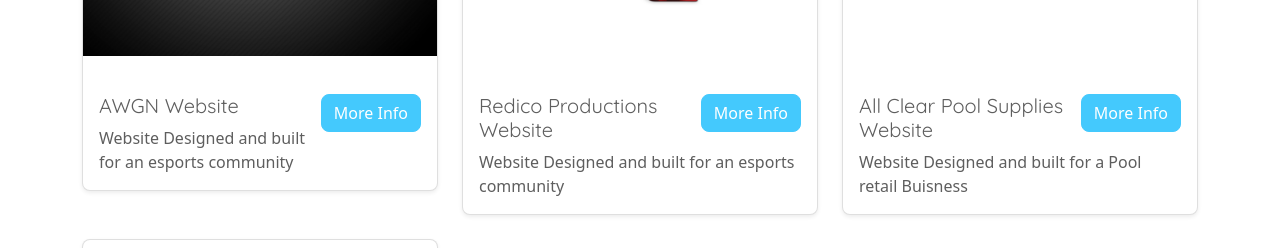
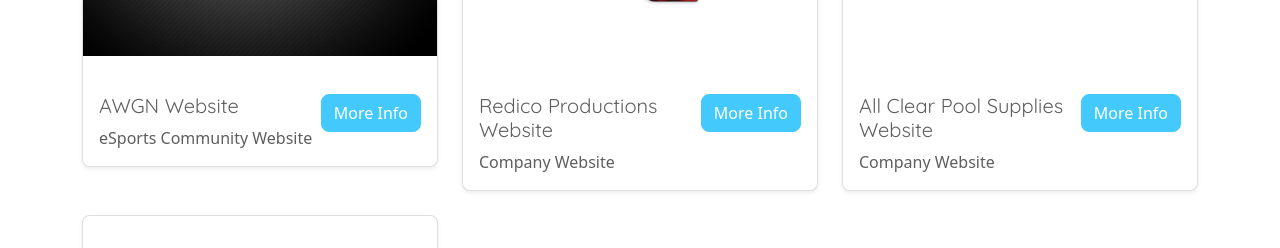
Before and after one commit to littlelerroyy/portfolio-react, a React (Create React App) app: page / in a window 1280 px wide. Shown: the part 3200-3448 px from the top of the page. Built offline with nearby package versions, Linux system fonts and the light colour scheme.

Commit message:
Project details edit

```diff
--- a/src/Sections/Projects.js
+++ b/src/Sections/Projects.js
@@ -36,19 +36,19 @@
     Title: "AWGN Website",
     imgURL: AWGNIMG,
     URL: "#AWGN",
-    Description: "Website Designed and built for an esports community",
+    Description: "eSports Community Website",
   },
   {
     Title: "Redico Productions Website",
     imgURL: RedicoIMG,
     URL: "#Redico",
-    Description: "Website Designed and built for an esports community",
+    Description: "Company Website",
   },
   {
     Title: "All Clear Pool Supplies Website",
     imgURL: AllClearIMG,
     URL: "#AllClear",
-    Description: "Website Designed and built for a Pool retail Buisness",
+    Description: "Company Website",
   },
   {
     Title: "Kernel Modification",
@@ -136,7 +136,7 @@
     imgURL: RedicoIMG,
     ID: "Redico",
     Description:
-      "A website created for a media production company to display their vision, services and goals",
+      "A website created for a media production company to display their vision, services and goals.",
     Links: {
       Preview: "https://redico.leroybowmaker.tech",
       Github: null,
@@ -149,7 +149,8 @@
     Title: "All Clear Pool Supplies Website",
     imgURL: AllClearIMG,
     ID: "AllClear",
-    Description: "Website Designed and built for a Pool retail Buisness",
+    Description:
+      "Website designed and built for a Pool retail business displaying their products and services.",
     Links: {
       Preview: "https://www.allclearpoolsupplies.com.au",
       Github: null,
```
